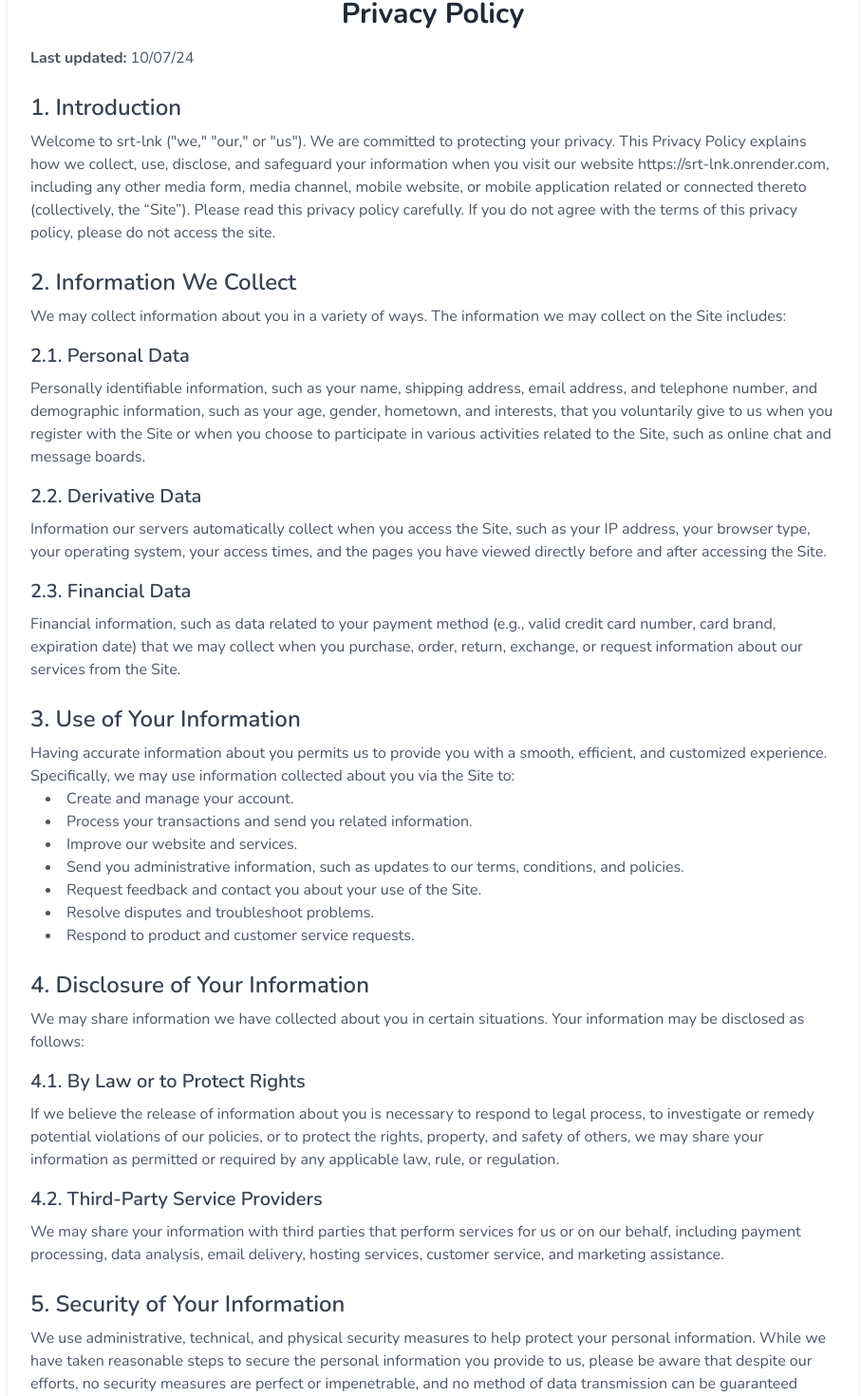
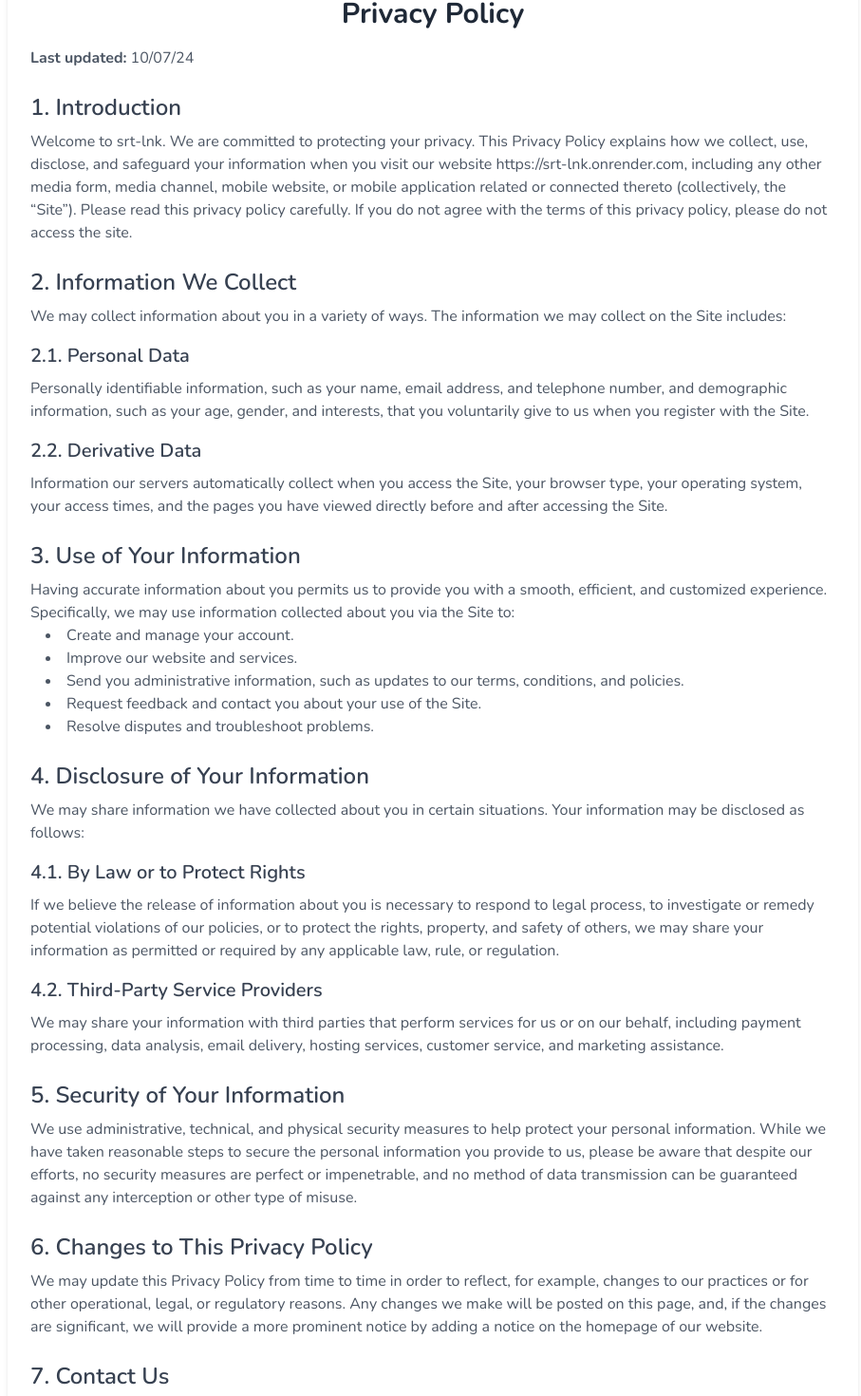
Before and after one commit to chirag-codealchemy/deeplink, a Next.js app: page /policy in a window 1280 px wide. Shown: the part 27-1497 px from the top of the page at 95% size, without its empty margins (184-1091 px from the left). Built offline with nearby package versions, Linux system fonts and the light colour scheme.

Commit message:
Update page.tsx

```diff
--- a/src/app/lnk/[id]/route.tsx
+++ b/src/app/lnk/[id]/route.tsx
@@ -19,8 +19,8 @@
 
 export const GET = async (req: NextRequest, { params }: { params: { id: string } }) => {
   try {
-    const { ua } = userAgent(req);
-    console.log("🚀 ~ GET ~ ua:", ua);
+    const { ua, browser, isBot } = userAgent(req);
+    console.log("🚀 ~ GET ~ ua:", req.ip, { ua, browser, isBot });
     await dbConnect();
     const data = await links.findById(params.id);
     if (!data) throw new Error("Link not found");
--- a/src/app/policy/page.tsx
+++ b/src/app/policy/page.tsx
@@ -10,10 +10,9 @@
 
       <h2 className="mb-2 mt-6 text-2xl font-semibold text-gray-700">1. Introduction</h2>
       <p className="text-gray-600">
-        Welcome to srt-lnk ("we," "our," or "us"). We are committed to protecting your privacy. This Privacy Policy explains how we collect, use, disclose, and safeguard your
-        information when you visit our website https://srt-lnk.onrender.com, including any other media form, media channel, mobile website, or mobile application related or
-        connected thereto (collectively, the “Site”). Please read this privacy policy carefully. If you do not agree with the terms of this privacy policy, please do not access the
-        site.
+        Welcome to srt-lnk. We are committed to protecting your privacy. This Privacy Policy explains how we collect, use, disclose, and safeguard your information when you visit
+        our website https://srt-lnk.onrender.com, including any other media form, media channel, mobile website, or mobile application related or connected thereto (collectively,
+        the “Site”). Please read this privacy policy carefully. If you do not agree with the terms of this privacy policy, please do not access the site.
       </p>
 
       <h2 className="mb-2 mt-6 text-2xl font-semibold text-gray-700">2. Information We Collect</h2>
@@ -21,21 +20,14 @@
 
       <h3 className="mb-2 mt-4 text-xl font-semibold text-gray-700">2.1. Personal Data</h3>
       <p className="text-gray-600">
-        Personally identifiable information, such as your name, shipping address, email address, and telephone number, and demographic information, such as your age, gender,
-        hometown, and interests, that you voluntarily give to us when you register with the Site or when you choose to participate in various activities related to the Site, such
-        as online chat and message boards.
+        Personally identifiable information, such as your name, email address, and telephone number, and demographic information, such as your age, gender, and interests, that you
+        voluntarily give to us when you register with the Site.
       </p>
 
       <h3 className="mb-2 mt-4 text-xl font-semibold text-gray-700">2.2. Derivative Data</h3>
       <p className="text-gray-600">
-        Information our servers automatically collect when you access the Site, such as your IP address, your browser type, your operating system, your access times, and the pages
-        you have viewed directly before and after accessing the Site.
-      </p>
-
-      <h3 className="mb-2 mt-4 text-xl font-semibold text-gray-700">2.3. Financial Data</h3>
-      <p className="text-gray-600">
-        Financial information, such as data related to your payment method (e.g., valid credit card number, card brand, expiration date) that we may collect when you purchase,
-        order, return, exchange, or request information about our services from the Site.
+        Information our servers automatically collect when you access the Site, your browser type, your operating system, your access times, and the pages you have viewed directly
+        before and after accessing the Site.
       </p>
 
       <h2 className="mb-2 mt-6 text-2xl font-semibold text-gray-700">3. Use of Your Information</h2>
@@ -45,12 +37,10 @@
       </p>
       <ul className="ml-4 list-inside list-disc text-gray-600">
         <li>Create and manage your account.</li>
-        <li>Process your transactions and send you related information.</li>
         <li>Improve our website and services.</li>
         <li>Send you administrative information, such as updates to our terms, conditions, and policies.</li>
         <li>Request feedback and contact you about your use of the Site.</li>
         <li>Resolve disputes and troubleshoot problems.</li>
-        <li>Respond to product and customer service requests.</li>
       </ul>
 
       <h2 className="mb-2 mt-6 text-2xl font-semibold text-gray-700">4. Disclosure of Your Information</h2>
@@ -75,19 +65,13 @@
         guaranteed against any interception or other type of misuse.
       </p>
 
-      <h2 className="mb-2 mt-6 text-2xl font-semibold text-gray-700">6. Policy for Children</h2>
-      <p className="text-gray-600">
-        We do not knowingly solicit information from or market to children under the age of 13. If we learn that we have collected personal information from a child under age 13
-        without verification of parental consent, we will delete that information as quickly as possible.
-      </p>
-
-      <h2 className="mb-2 mt-6 text-2xl font-semibold text-gray-700">7. Changes to This Privacy Policy</h2>
+      <h2 className="mb-2 mt-6 text-2xl font-semibold text-gray-700">6. Changes to This Privacy Policy</h2>
       <p className="text-gray-600">
         We may update this Privacy Policy from time to time in order to reflect, for example, changes to our practices or for other operational, legal, or regulatory reasons. Any
         changes we make will be posted on this page, and, if the changes are significant, we will provide a more prominent notice by adding a notice on the homepage of our website.
       </p>
 
-      <h2 className="mb-2 mt-6 text-2xl font-semibold text-gray-700">8. Contact Us</h2>
+      <h2 className="mb-2 mt-6 text-2xl font-semibold text-gray-700">7. Contact Us</h2>
       <p className="text-gray-600">If you have questions or comments about this Privacy Policy, please contact us at:</p>
       <p className="text-gray-600">
         chiraghpatel03@gmail.com <br />
```
